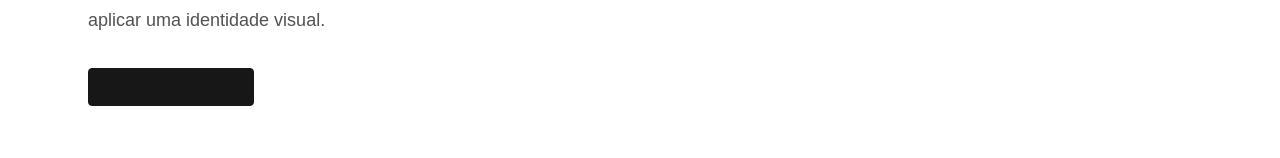
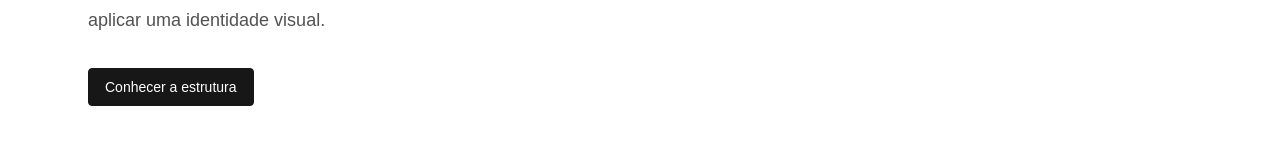
Before and after one commit to AMSDAF/portfolio-foundation, a Next.js app in the folder frontend/: page / in a window 1280 px wide. Shown: the part 393-551 px from the top of the page. Built offline with nearby package versions, Linux system fonts and the light colour scheme.

Commit message:
fix: preserve CTA contrast and keyboard accessibility

```diff
--- a/frontend/src/app/globals.css
+++ b/frontend/src/app/globals.css
@@ -41,7 +41,7 @@
   text-rendering: optimizeLegibility;
 }
 
-a {
+a:not([class]) {
   color: inherit;
 }
 
```
Also changed, not shown: 2 other files (tests, documents, lock files or other folders).
